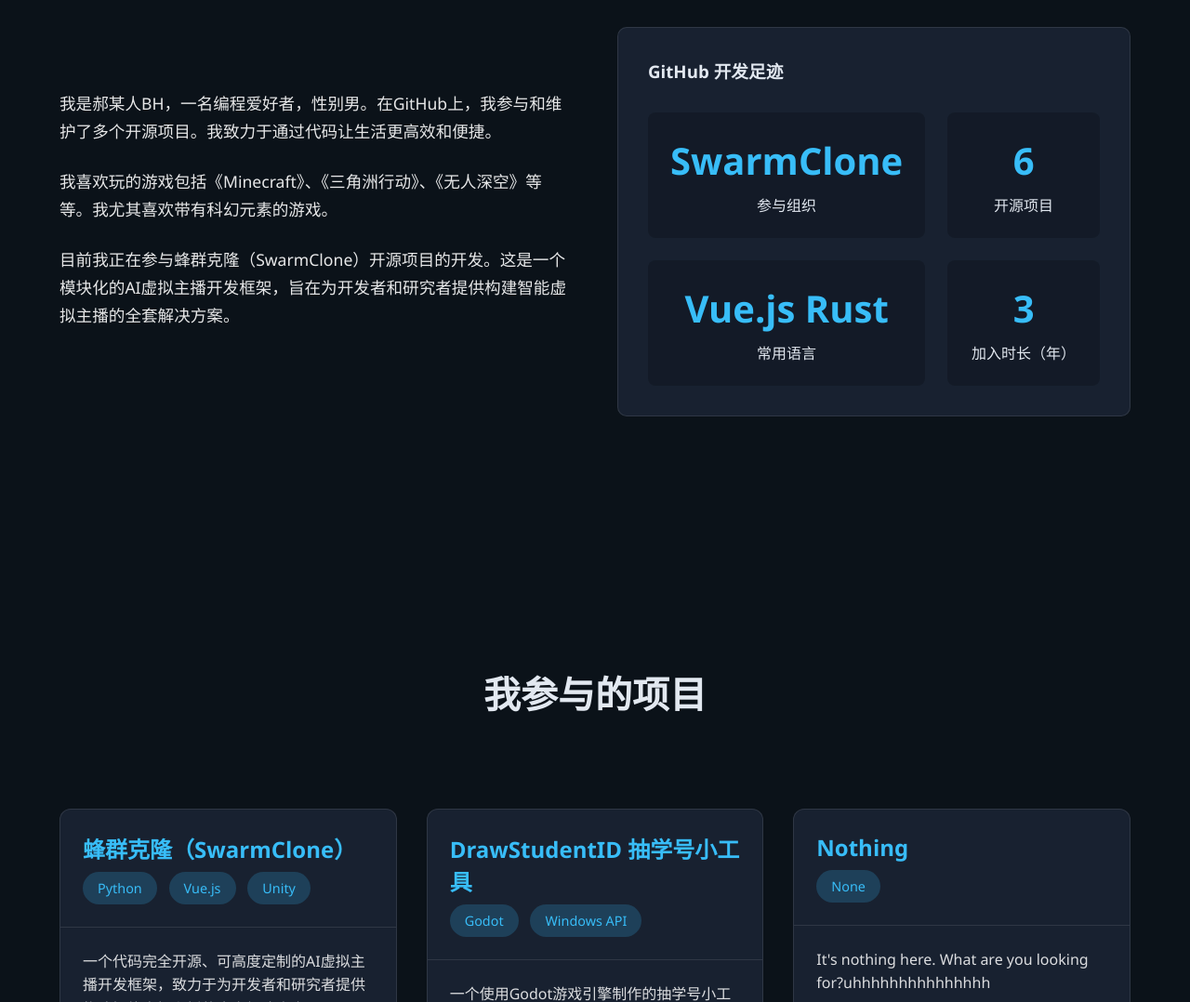
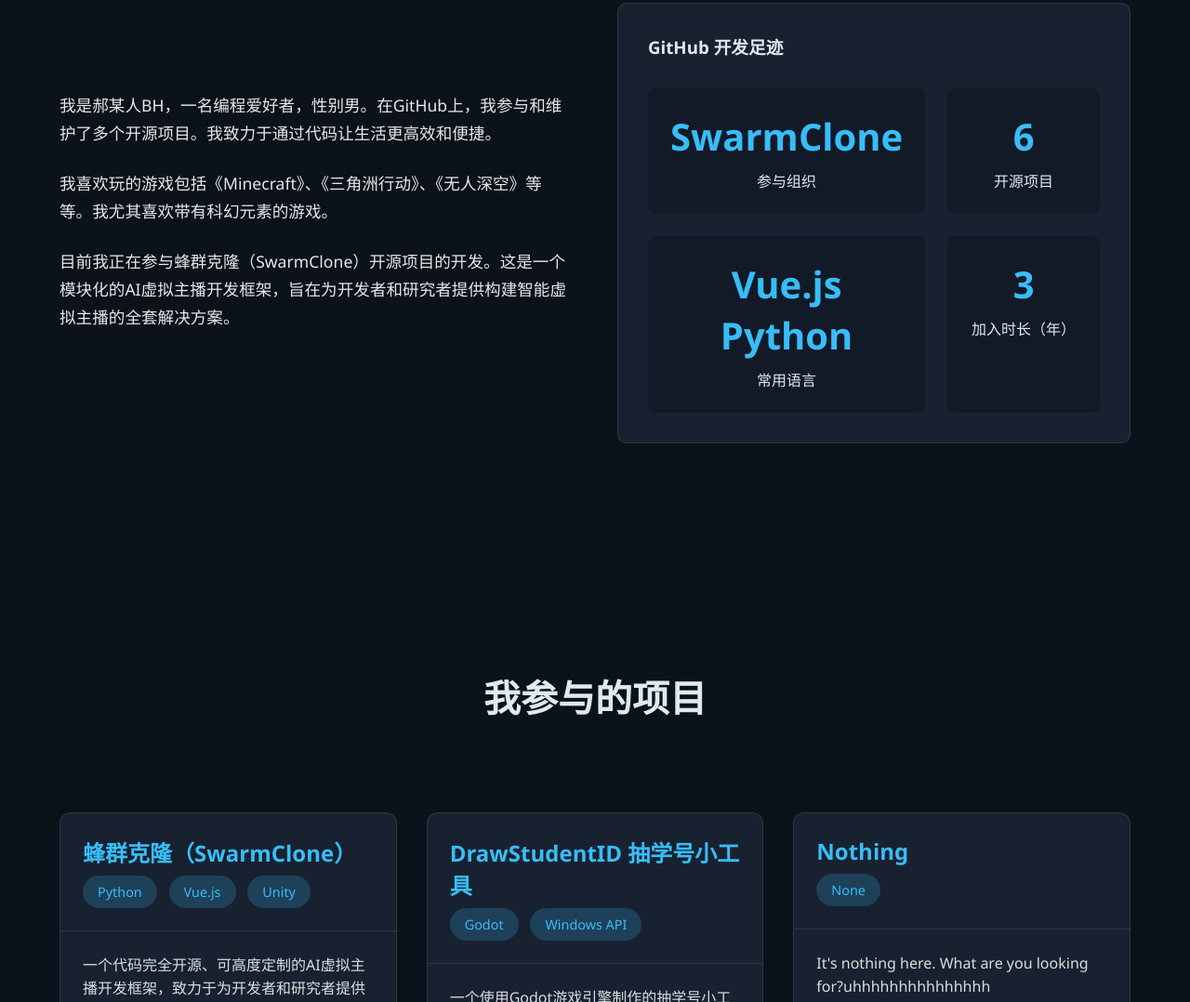
Before and after one commit to hmr-BH/hmrbh.cn, a plain HTML site: page index.html in a window 1280 px wide. Shown: the part 1063-2141 px from the top of the page at 93% size. Drawn offline with Linux system fonts and the light colour scheme.

```diff
--- a/index.html
+++ b/index.html
@@ -69,7 +69,7 @@
                         <div data-i18n="githubStat2"></div>
                     </div>
                     <div class="stat">
-                        <div class="stat-value">Vue.js Rust</div>
+                        <div class="stat-value">Vue.js Python</div>
                         <div data-i18n="githubStat3"></div>
                     </div>
                     <div class="stat">
```
Also changed, not shown: 1 other file.
